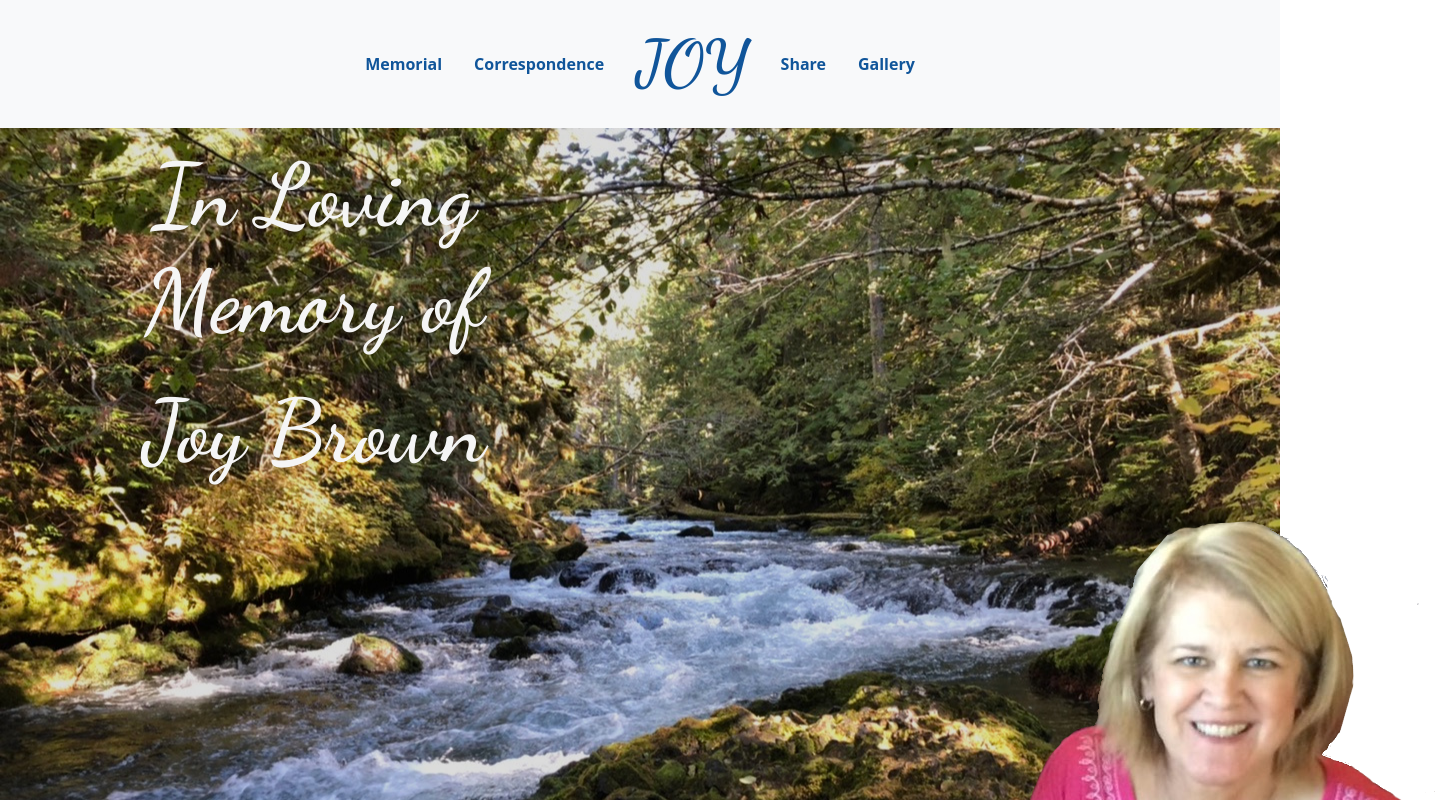
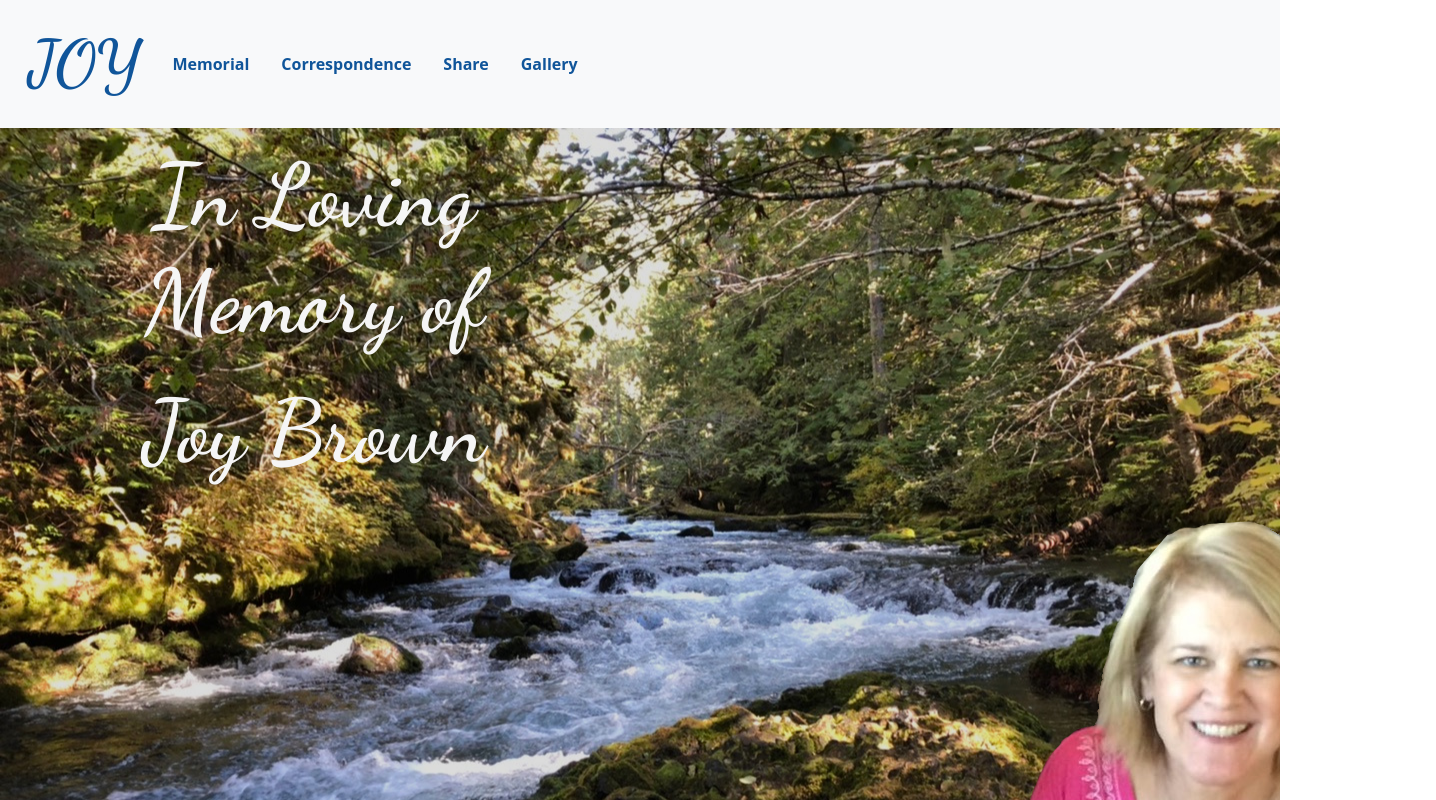
Before and after one commit to lizlarkin/joy, a React (Create React App) app in the folder client/: page / in a window 1280 px wide. Shown: the top 800 px of the page, 1436 px wide, since content can reach past the window. Built offline with nearby package versions, Linux system fonts and the light colour scheme.

Commit message:
fixed white space and nav

```diff
--- a/client/src/App.css
+++ b/client/src/App.css
@@ -37,6 +37,15 @@
   }
 }
 
+html,
+body {
+  width: 100%;
+  height: 100%;
+  margin: 0px;
+  padding: 0px;
+  overflow-x: hidden;
+}
+
 .heading {
   font-family: "Dancing Script", cursive;
   font-size: 400%;
--- a/client/src/Components/Navigation.js
+++ b/client/src/Components/Navigation.js
@@ -5,21 +5,21 @@ import "./navigation.css";
 const Navigation = () => {
     return (
         <div>
-            <nav className="navbar navbar-expand-lg navbar-light bg-light nav-fill">
+            <nav className="navbar navbar-expand-lg navbar-light bg-light">
                 <div class="container-fluid">
                     <button className="navbar-toggler" type="button" data-bs-toggle="collapse" data-bs-target="#navbarSupportedContent" aria-controls="navbarSupportedContent" aria-expanded="false" aria-label="Toggle navigation">
                     <span className="navbar-toggler-icon"></span>
                     </button>
-                    <div className="collapse navbar-collapse justify-content-center" id="navbarSupportedContent">
-                        <ul className="nav">
+                    <div className="collapse navbar-collapse nav-fill" id="navbarSupportedContent">
+                        <ul className="nav nav-fill">
+                            <li className="nav-item" id="nav-icon">
+                                <Link to ="/" className="nav-link">JOY</Link>
+                            </li>
                             <li className="nav-item">
                                 <Link to ="/memorial" className="nav-link regular">Memorial</Link>
                             </li>
                             <li className="nav-item">
                                 <Link to ="/donate" className="nav-link regular">Correspondence</Link>
-                            </li>
-                            <li className="nav-item" id="nav-icon">
-                                <Link to ="/" className="nav-link">JOY</Link>
                             </li>
                             <li className="nav-item">
                                 <Link to ="/blog" className="nav-link regular">Share</Link>
@@ -31,53 +31,6 @@ const Navigation = () => {
                     </div>
                 </div>
             </nav>
-
-            {/* <div className="container-fluid">
-                <ul className="nav justify-content-center nav-fill">
-                    <li className="nav-item">
-                        <Link to ="/memorial" className="nav-link regular">Memorial</Link>
-                    </li>
-                    <li className="nav-item">
-                        <Link to ="/donate" className="nav-link regular">Correspondence</Link>
-                    </li>
-                    <li className="nav-item" id="nav-icon">
-                        <Link to ="/" className="nav-link">JOY</Link>
-                    </li>
-                    <li className="nav-item">
-                        <Link to ="/blog" className="nav-link regular">Share</Link>
-                    </li>
-                    <li className="nav-item">
-                        <Link to ="/gallery" className="nav-link regular">Gallery</Link>
-                    </li>
-                </ul>
-            </div> */}
-
-            {/* <nav className="navbar navbar-expand-lg navbar-light bg-light">
-                <div className="container-fluid">
-                <Link to ="/" id="nav-icon">
-                Joy
-                </Link>
-                    <button className="navbar-toggler" type="button" data-bs-toggle="collapse" data-bs-target="#navbarNav" aria-controls="navbarNav" aria-expanded="false" aria-label="Toggle navigation">
-                    <span className="navbar-toggler-icon"></span>
-                    </button>
-                    <div className="collapse navbar-collapse" id="navbarNav">
-                    <ul className="navbar-nav">
-                        <li className="nav-item">
-                            <Link to ="/memorial" className="nav-link">Memorial</Link>
-                        </li>
-                        <li className="nav-item">
-                            <Link to ="/donate" className="nav-link">Donate</Link>
-                        </li>
-                        <li className="nav-item">
-                            <Link to ="/blog" className="nav-link">Share</Link>
-                        </li>
-                        <li className="nav-item">
-                            <Link to ="/gallery" className="nav-link">Gallery</Link>
-                        </li>
-                    </ul>
-                    </div>
-                </div>
-            </nav> */}
         </div>
     )
 }
--- a/client/src/Components/navigation.css
+++ b/client/src/Components/navigation.css
@@ -25,7 +25,3 @@
   margin-top: auto;
   margin-bottom: auto;
 }
-
-/* .navbar-expand-lg.navbar-light {
-  background-color: #e3f2fd;
-} */
```
